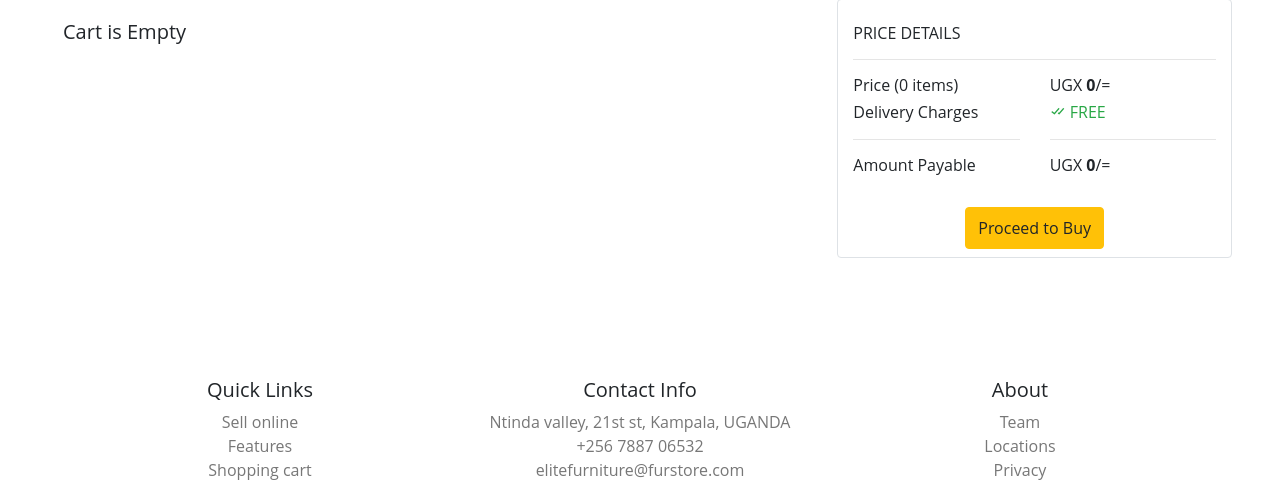
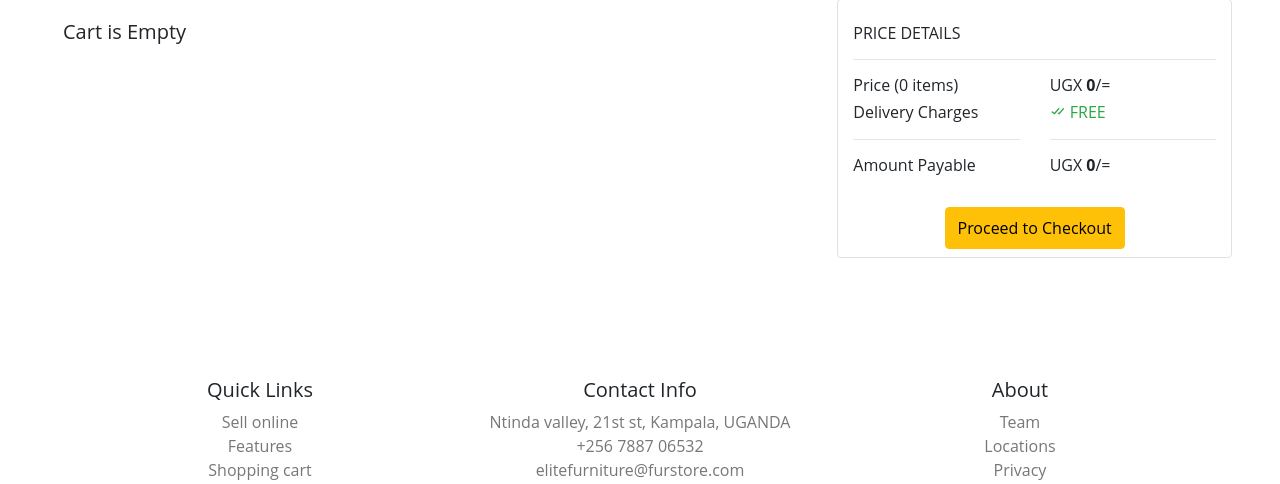
Before and after one commit to occn8/furniture-store, a PHP site: page /cart.php in a window 1280 px wide. Shown: the part 211-695 px from the top of the page. Run offline with PHP 8.4, Linux system fonts and the light colour scheme; some libraries are stand-ins or nearby versions; some web fonts are replaced.

Commit message:
checkout

```diff
--- a/cart.php
+++ b/cart.php
@@ -76,7 +76,15 @@ include('widgets/header.php');
                             <h6>UGX <b><?php echo $total; ?></b>/=</h6>
                         </div>
                         <div class="col-md-12 text-center py-2">
-                            <button type="submit" class="btn btn-warning mt-3">Proceed to Buy</button>
+                            <?php
+                             if (isset($_SESSION['cart'])) {
+                                echo "<button type=\"submit\" class=\"btn btn-warning mt-3\"><a href=\"checkout.php\" class=\"color-black\">Proceed to Checkout</a></button>";
+
+                            } else {//if empty
+                                // echo "<button type=\"submit\" class=\"btn btn-warning mt-3\" disabled><a href=\"checkout.php\" class=\"color-black\">Proceed to Checkout</a></button>";
+                                echo "<button type=\"submit\" class=\"btn btn-warning mt-3\"><a href=\"checkout.php\" class=\"color-black\">Proceed to Checkout</a></button>";
+                            }
+                            ?>
                         </div>
                         <br>
                     </div>
```
Also changed, not shown: checkout.php (added, +16 -0 lines).
